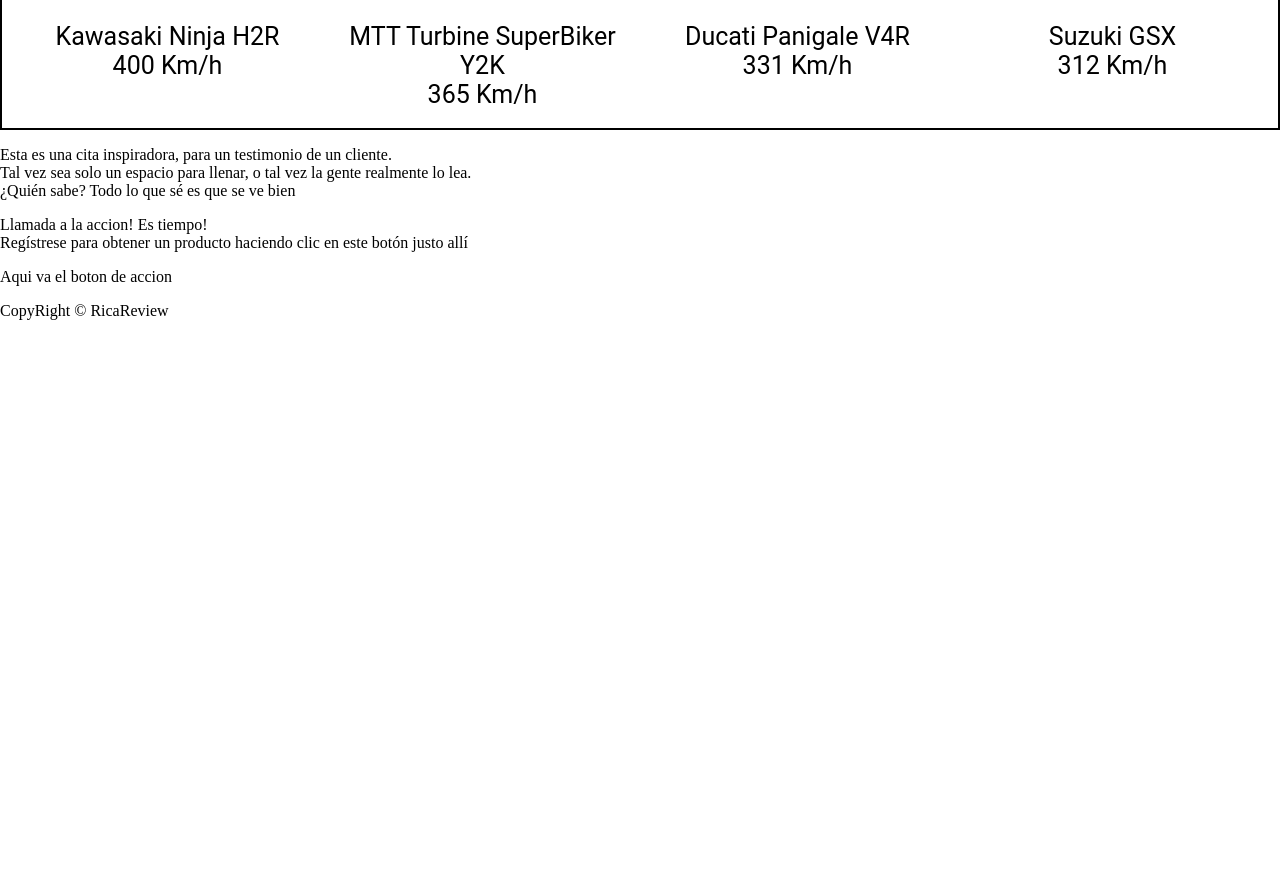
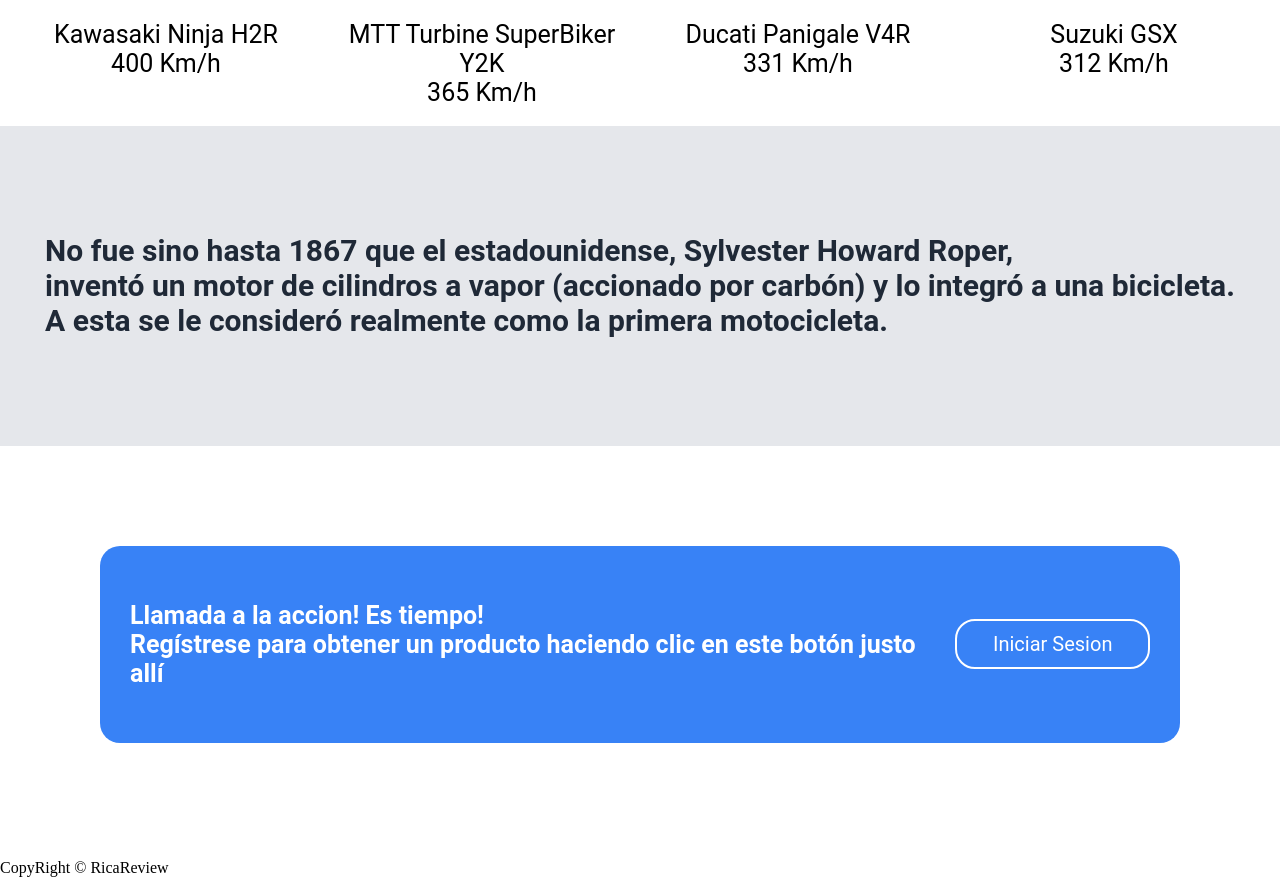
Before and after one commit to RicaReviwq/Pagina-de-aterizaje, a plain HTML site: page index.html in a window 1280 px wide. Shown: the part 1106-1999 px from the top of the page. Before the commit the page ends 1442 px from the top, so only its background shows below. Drawn offline with Linux system fonts and the light colour scheme.

Commit message:
Tercera y cuarta parte terminada, dato curioso y boton de llamada

```diff
--- a/estilos.css
+++ b/estilos.css
@@ -50,7 +50,7 @@ a{
     font-weight: bold;
 }
 
-button{
+.boton-1{
     width: 150px;
     height: 40px;
     background: blue;
@@ -80,9 +80,8 @@ img{
 }
 /*CABEZERA DE LA PAGINA*/
 
-
-.info{
-    border: 2px solid black;
+/*SECCION 1*/
+.seccion-1{
     display: flex;
     flex-direction: column;
     align-items: center;
@@ -106,10 +105,12 @@ img{
 .card{
     width: 100%;
     border: 4px solid blue;
+    border-radius: 20px;
 }
 
 .imagenes{
     width: 100%;
+    border-radius: 16px;
 }
 
 .descripcion{
@@ -117,3 +118,61 @@ img{
     font-size: 25px;
     font-family: "Roboto";
 }
+/*SECCION 1*/
+
+/*SECCION 2*/
+.seccion-2{
+    height: 250px;
+    background: #E5E7EB;
+    display: flex;
+    align-items: center;
+    justify-content: center;
+    padding: 35px;
+}
+
+.texto-2{
+    font-size: 30px;
+    font-family: "Roboto";
+    font-weight: bold;
+    color: #1F2937
+}
+/*SECCION 2*/
+
+/*SECCION 3*/
+.seccion-3{
+    display: flex;
+    padding: 100px;
+}
+
+.contenedor{
+    display: flex;
+    align-items: center;
+    padding: 30px;
+    background: #3882F6;
+    gap: 25px;
+    border-radius: 20px;
+}
+
+.texto-3{
+    font-size: 25px;
+    color: white;
+    font-family: "Roboto";
+    font-weight: bold;
+}
+
+.boton-2{
+    border: 2px solid white;
+    background: #3882F6;
+    display: flex;
+    align-items: center;
+    justify-content: center;
+    padding: 8px;
+    width: 200px;
+    height: 50px;
+    border-radius: 20px;
+    font-size: 20px;
+    color: white;
+    cursor: pointer;
+    font-family: "Roboto";
+}
+/*SECCION 3*/
--- a/index.html
+++ b/index.html
@@ -17,7 +17,7 @@
             <h1 class="titulo-1">Éste sitio Web es ASOMBROSO!</h1>
             <p class="texto-1">Esta es una pagina sobre las 4 motos mas veloces del mundo <br>
             Si eres un amante de la velocidad esta pagina sera de tu agrado</p>
-            <button>Inicia Sesion</button>
+            <button class="boton-1">Inicia Sesion</button>
         </div>
 
         <div class="caja-2">
@@ -34,7 +34,7 @@
     </div>
 </header>
 
-<section class="info">
+<section class="seccion-1">
 
     <h1 class="titulo-2">¡LAS 4 MOTOS MAS RAPIDAS DEL MUNDO!</h1>
 
@@ -62,22 +62,23 @@
 
 </section>
 
-<section>
+<section class="seccion-2">
 
-<p>Esta es una cita inspiradora, para un testimonio de un cliente. <br>
-Tal vez sea solo un espacio para llenar, o tal vez la gente realmente lo lea. <br>
-¿Quién sabe? Todo lo que sé es que se ve bien</p>
+<p class="texto-2">No fue sino hasta 1867 que el estadounidense, Sylvester Howard Roper, <br>
+inventó un motor de cilindros a vapor (accionado por carbón) y lo integró a una bicicleta.<br>
+A esta se le consideró realmente como la primera motocicleta.</p>
 
 </section>
 
-<section>
+<section class="seccion-3">
 
-        <p>Llamada a la accion! Es tiempo! <br>
+    <div class="contenedor">
+        <p class="texto-3">Llamada a la accion! Es tiempo! <br>
         Regístrese para obtener un producto haciendo clic en este botón justo allí</p>
 
-        <div>
-            Aqui va el boton de accion
-        </div>
+            <button class="boton-2">Iniciar Sesion</button>
+
+    </div>
 
 </section>
 
```
